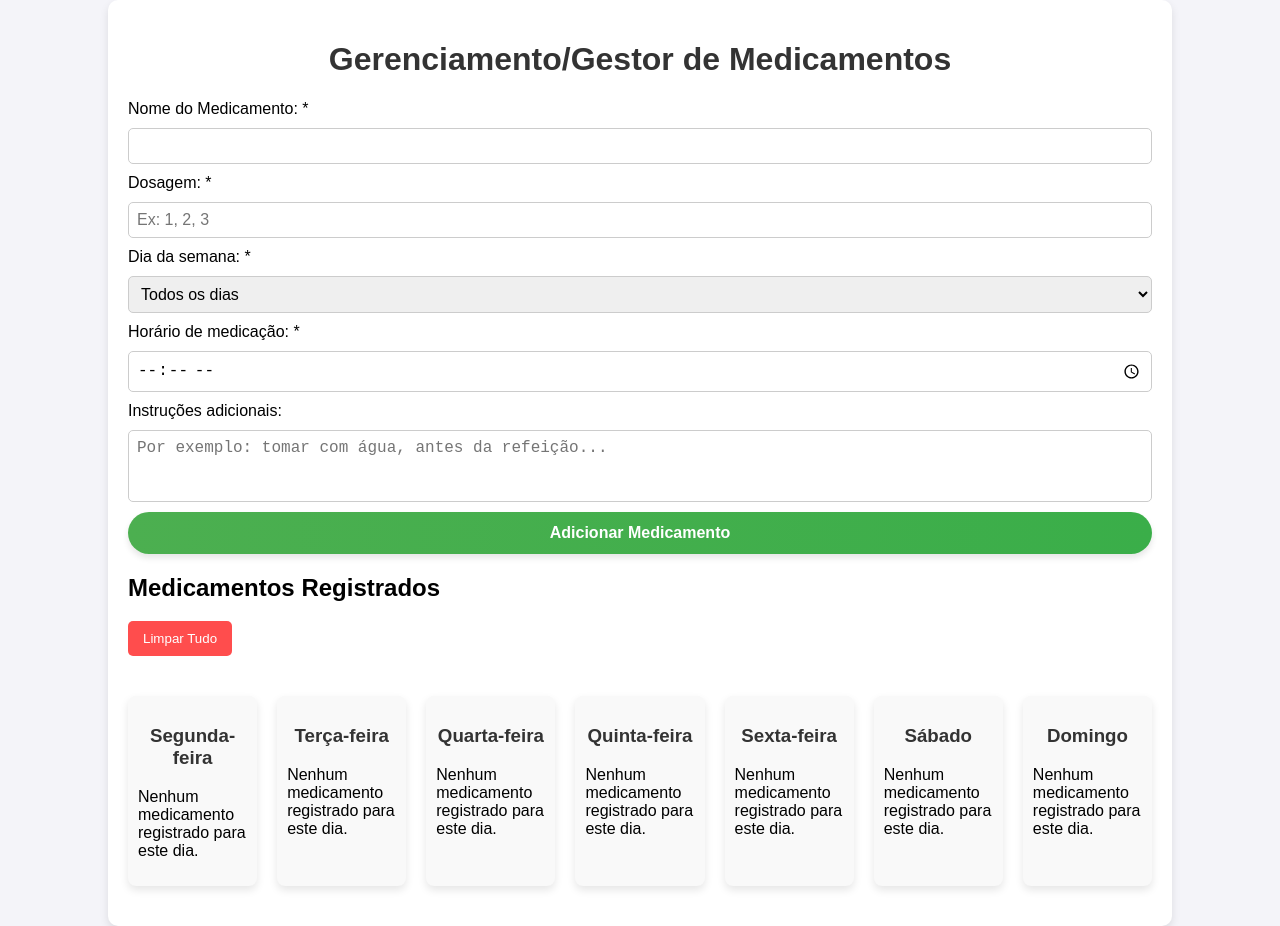
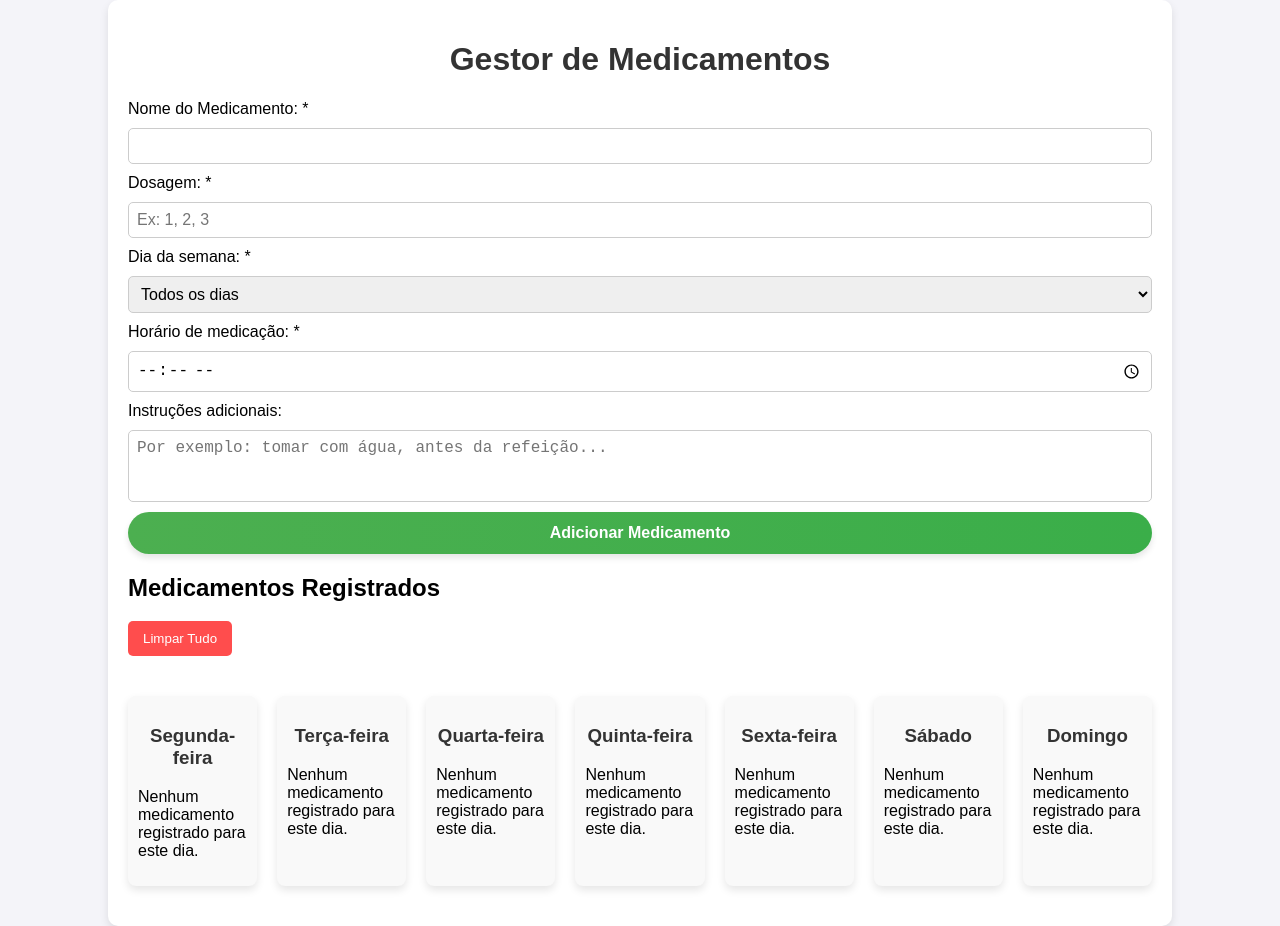
Before and after one commit to matias-ezequiel-correa/projeto-tcc-gestor-de-medicamentos, a plain HTML site: page index.html in a window 1280 px wide. Drawn offline with Linux system fonts and the light colour scheme.

Commit message:
Update index.html

```diff
--- a/index.html
+++ b/index.html
@@ -10,7 +10,7 @@
 
 <body>
     <div class="container">
-        <h1>Gerenciamento/Gestor de Medicamentos</h1>
+        <h1>Gestor de Medicamentos</h1>
 
         <form id="medForm">
             <label for="medName">Nome do Medicamento: *</label>
```
